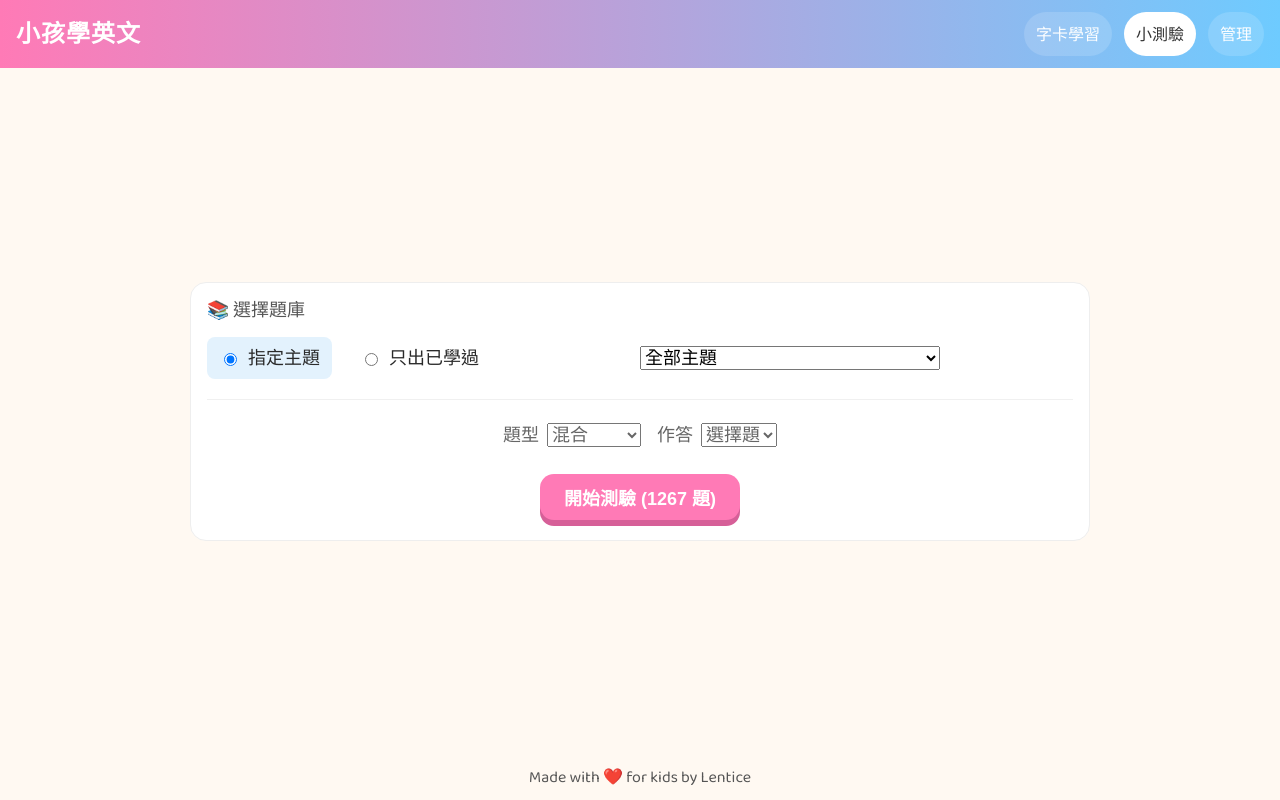
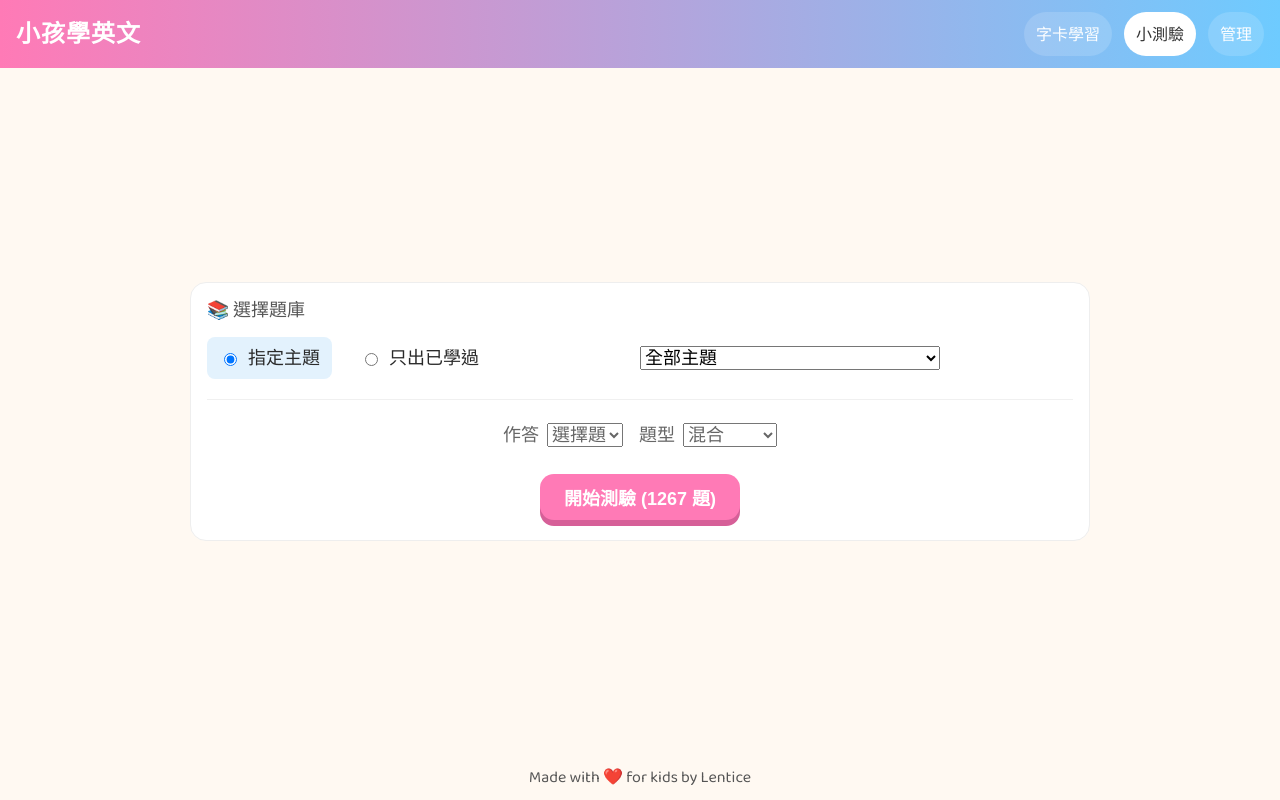
Before and after one commit to Lentice/kid_words, a React (Vite) app: page /quiz in a window 1280 px wide. Built offline with nearby package versions, Linux system fonts and the light colour scheme.

Commit message:
feat: add dynamic quiz mode selection based on answer type and improve UI feedback

```diff
--- a/src/components/QuizOptions.jsx
+++ b/src/components/QuizOptions.jsx
@@ -1,5 +1,15 @@
+
+import React, { useEffect } from 'react';
 
 export default function QuizOptions({ filterMode, setFilterMode, selected, setSelected, sections, mode, setMode, answerType, setAnswerType, pool, start }) {
+  useEffect(() => {
+    if (answerType === 'input' && mode !== 'zh2en') {
+      setMode('zh2en');
+    }
+  }, [answerType]);
+
+  const isInput = answerType === 'input';
+
   return (
     <div className="panel stack" style={{gap:20, fontSize: 18}}>
       <div className="stack" style={{gap:12}}>
@@ -29,21 +39,32 @@ export default function QuizOptions({ filterMode, setFilterMode, selected, setSe
       <div className="stack" style={{gap:16, alignItems:'center'}}>
         <div className="row" style={{gap:16, flexWrap:'wrap', alignItems:'center', justifyContent:'center'}}>
           <label className="row" style={{gap:8, alignItems:'center'}}>
-            <span style={{color:'#666', fontSize:'18px'}}>題型</span>
-            <select value={mode} onChange={e=>setMode(e.target.value)} style={{color:'#666', fontSize:'18px'}}>
-              <option value="mixed">混合</option>
-              <option value="en2zh">英 ➜ 中</option>
-              <option value="zh2en">中 ➜ 英</option>
-              <option value="audio">聽音辨義</option>
-              <option value="sentence">例句聽力</option>
-            </select>
-          </label>
-          <label className="row" style={{gap:8, alignItems:'center'}}>
             <span style={{color:'#666', fontSize:'18px'}}>作答</span>
             <select value={answerType} onChange={e=>setAnswerType(e.target.value)} style={{color:'#666', fontSize:'18px'}}>
               <option value="choice">選擇題</option>
               <option value="input">填空題</option>
             </select>
+          </label>
+          <label className="row" style={{gap:8, alignItems:'center'}}>
+            <span style={{color:'#666', fontSize:'18px'}}>題型</span>
+            <select value={mode} onChange={e=>setMode(e.target.value)} style={{color:'#666', fontSize:'18px'}} disabled={isInput}>
+              {isInput ? (
+                <>
+                  <option value="zh2en">中 ➜ 英</option>
+                </>
+              ) : (
+                <>
+                  <option value="mixed">混合</option>
+                  <option value="en2zh">英 ➜ 中</option>
+                  <option value="zh2en">中 ➜ 英</option>
+                  <option value="audio">聽音辨義</option>
+                  <option value="sentence">例句聽力</option>
+                </>
+              )}
+            </select>
+            {isInput && (
+              <span style={{marginLeft:8, color:'#999', fontSize:14}}>（填空題僅支援 中 ➜ 英）</span>
+            )}
           </label>
         </div>
         <button className="btn" onClick={start} disabled={pool.length===0} style={{padding:'10px 24px', marginTop:'8px', marginBottom:'8px', fontSize: 18}}>
```
